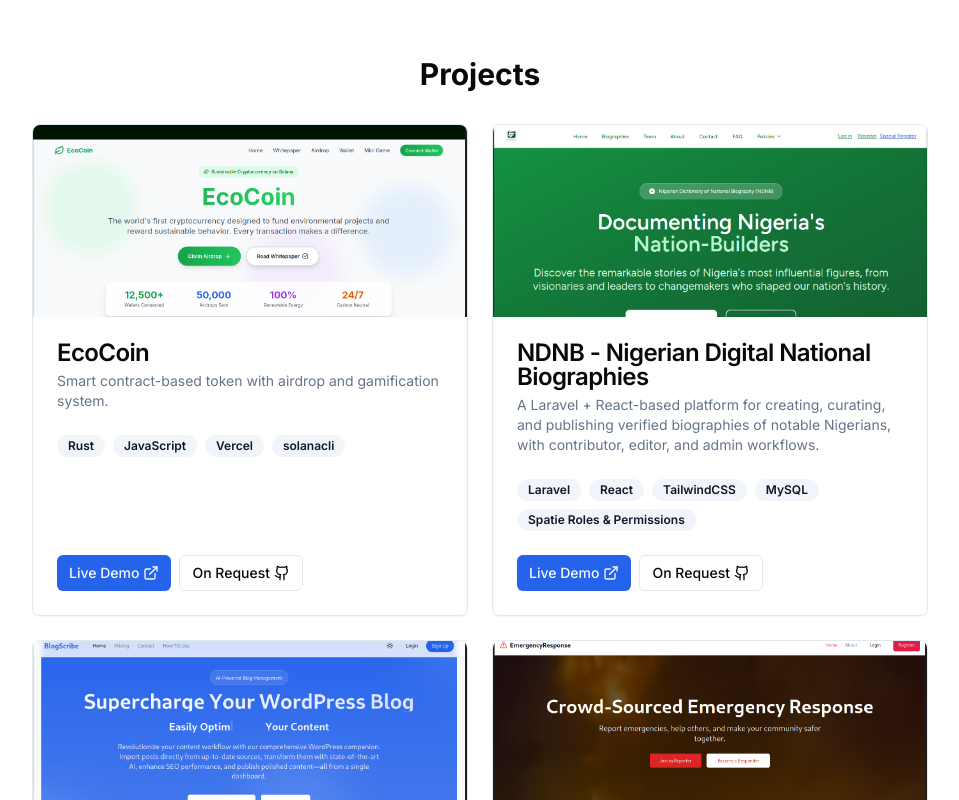
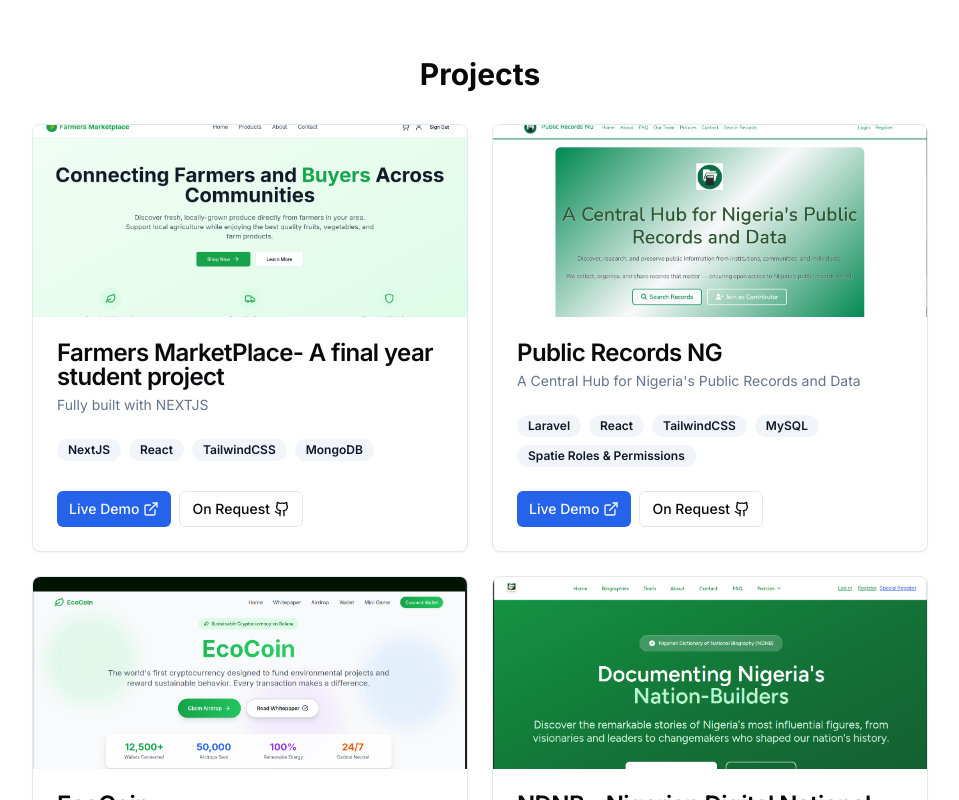
Before and after one commit to ojohpeters/MyPortFolio, a Next.js app: page / in a window 1280 px wide. Shown: the part 1560-2360 px from the top of the page, without its empty margins (160-1119 px from the left). Built offline with nearby package versions, Linux system fonts and the light colour scheme.

Commit message:
new projects added

```diff
--- a/components/projects.tsx
+++ b/components/projects.tsx
@@ -1,17 +1,51 @@
-"use client"
+"use client";
 
-import { motion } from "framer-motion"
-import { Button } from "@/components/ui/button"
-import { Card, CardContent, CardDescription, CardFooter, CardHeader, CardTitle } from "@/components/ui/card"
-import { Badge } from "@/components/ui/badge"
-import { ExternalLink, Github } from "lucide-react"
-import Image from "next/image"
-
+import { motion } from "framer-motion";
+import { Button } from "@/components/ui/button";
+import {
+  Card,
+  CardContent,
+  CardDescription,
+  CardFooter,
+  CardHeader,
+  CardTitle,
+} from "@/components/ui/card";
+import { Badge } from "@/components/ui/badge";
+import { ExternalLink, Github } from "lucide-react";
+import Image from "next/image";
 
 const projects = [
   {
+    title: "Farmers MarketPlace- A final year student project",
+    description: "Fully built with NEXTJS",
+    image: "/projects/farmers.png",
+    tags: [
+      "NextJS",
+      "React",
+      "TailwindCSS",
+      "MongoDB",
+    ],
+    demoUrl: "https://farmers-marketplace-navy.vercel.app/",
+    githubUrl: "#",
+  },
+  {
+    title: "Public Records NG",
+    description: "A Central Hub for Nigeria's Public Records and Data",
+    image: "/projects/publicrecords.png",
+    tags: [
+      "Laravel",
+      "React",
+      "TailwindCSS",
+      "MySQL",
+      "Spatie Roles & Permissions",
+    ],
+    demoUrl: "https://publicrecords.ng/",
+    githubUrl: "#",
+  },
+  {
     title: "EcoCoin",
-    description: "Smart contract-based token with airdrop and gamification system.",
+    description:
+      "Smart contract-based token with airdrop and gamification system.",
     image: "/projects/ecocoin.jpg",
     tags: ["Rust", "JavaScript", "Vercel", "solanacli"],
     demoUrl: "https://ecotp.org/",
@@ -19,18 +53,31 @@ const projects = [
   },
   {
     title: "NDNB - Nigerian Digital National Biographies",
-  description: "A Laravel + React-based platform for creating, curating, and publishing verified biographies of notable Nigerians, with contributor, editor, and admin workflows.",
+    description:
+      "A Laravel + React-based platform for creating, curating, and publishing verified biographies of notable Nigerians, with contributor, editor, and admin workflows.",
     image: "/projects/ndnb.png",
-  tags: ["Laravel", "React", "TailwindCSS", "MySQL", "Spatie Roles & Permissions"],
+    tags: [
+      "Laravel",
+      "React",
+      "TailwindCSS",
+      "MySQL",
+      "Spatie Roles & Permissions",
+    ],
     demoUrl: "https://ndnb.ng/",
     githubUrl: "#",
-}
-,
+  },
   {
     title: "AI-Powered WordPress Bot",
-    description: "Flask app for generating AI content and posting to WordPress via REST API.",
+    description:
+      "Flask app for generating AI content and posting to WordPress via REST API.",
     image: "/projects/wordpress-bot.jpg",
-    tags: ["Django", "OpenAI API", "TailwindCSS", "NextJS", "WordPress REST API"],
+    tags: [
+      "Django",
+      "OpenAI API",
+      "TailwindCSS",
+      "NextJS",
+      "WordPress REST API",
+    ],
     demoUrl: "https://blogscribe.vercel.app/",
     githubUrl: "#",
   },
@@ -44,14 +91,15 @@ const projects = [
   },
   {
     title: "Job Matcher MVP",
-    description: "AI-powered job matching platform (similar to Upwork/Jobberman).",
+    description:
+      "AI-powered job matching platform (similar to Upwork/Jobberman).",
     image: "/projects/jobs.png",
     tags: ["Django REST Framework", "Next.js", "PostgreSQL", "Tailwind"],
     demoUrl: "#", // Coming soon
     githubUrl: "#",
     inProgress: true,
   },
-]
+];
 
 export default function Projects() {
   return (
@@ -77,14 +125,19 @@ export default function Projects() {
                 <Card className="h-full flex flex-col overflow-hidden">
                   <div className="relative h-48 w-full">
                     <Image
-                      src={project.image || "/placeholder.svg?height=300&width=600"}
+                      src={
+                        project.image || "/placeholder.svg?height=300&width=600"
+                      }
                       alt={project.title}
                       fill
                       className="object-cover"
                     />
                     {project.inProgress && (
                       <div className="absolute top-2 right-2">
-                        <Badge variant="secondary" className="bg-yellow-500/20 text-yellow-700 dark:text-yellow-300">
+                        <Badge
+                          variant="secondary"
+                          className="bg-yellow-500/20 text-yellow-700 dark:text-yellow-300"
+                        >
                           In Progress
                         </Badge>
                       </div>
@@ -104,24 +157,42 @@ export default function Projects() {
                     </div>
                   </CardContent>
                   <CardFooter className="flex gap-2">
-                    <Button asChild variant="default" size="sm" className="gap-1" disabled={project.demoUrl === "#"}>
+                    <Button
+                      asChild
+                      variant="default"
+                      size="sm"
+                      className="gap-1"
+                      disabled={project.demoUrl === "#"}
+                    >
                       <a
                         href={project.demoUrl}
                         target="_blank"
                         rel="noopener noreferrer"
-                        className={project.demoUrl === "#" ? "cursor-not-allowed" : ""}
+                        className={
+                          project.demoUrl === "#" ? "cursor-not-allowed" : ""
+                        }
                       >
-                        {project.demoUrl === "#" ? "Coming Soon" : "Live Demo"} <ExternalLink size={14} />
+                        {project.demoUrl === "#" ? "Coming Soon" : "Live Demo"}{" "}
+                        <ExternalLink size={14} />
                       </a>
                     </Button>
-                    <Button asChild variant="outline" size="sm" className="gap-1" disabled={project.githubUrl === "#"}>
+                    <Button
+                      asChild
+                      variant="outline"
+                      size="sm"
+                      className="gap-1"
+                      disabled={project.githubUrl === "#"}
+                    >
                       <a
                         href={project.githubUrl}
                         target="_blank"
                         rel="noopener noreferrer"
-                        className={project.githubUrl === "#" ? "cursor-not-allowed" : ""}
+                        className={
+                          project.githubUrl === "#" ? "cursor-not-allowed" : ""
+                        }
                       >
-                        {project.githubUrl === "#" ? "On Request" : "Code"} <Github size={14} />
+                        {project.githubUrl === "#" ? "On Request" : "Code"}{" "}
+                        <Github size={14} />
                       </a>
                     </Button>
                   </CardFooter>
@@ -132,5 +203,5 @@ export default function Projects() {
         </motion.div>
       </div>
     </section>
-  )
+  );
 }
--- a/components/skills.tsx
+++ b/components/skills.tsx
@@ -7,11 +7,11 @@ import { Card, CardContent, CardHeader, CardTitle } from "@/components/ui/card"
 const skillCategories = [
   {
     title: "Languages",
-    skills: ["Python", "PHP", "JavaScript", "Rust (learning)", "Solidity"],
+    skills: ["Python", "PHP", "JavaScript", "Rust (learning)"],
   },
   {
     title: "Frameworks",
-    skills: ["Laravel", "Django", "Flask", "Next.js", "Express.js", "Axum"],
+    skills: ["Laravel", "Django", "Flask", "Next.js", "Axum"],
   },
   {
     title: "Web3 Tools",
@@ -19,11 +19,11 @@ const skillCategories = [
   },
   {
     title: "AI & ML",
-    skills: ["Model Training", "Machine Learning", "Data Analysis", "AI Integration", "Python ML Libraries"],
+    skills: ["Model Training", "Machine Learning", "Data Analysis", "AI Integration", "Python ML Libraries", "IBM SPSS"],
   },
   {
     title: "DevOps",
-    skills: ["Docker", "Git", "Vercel", "Render"],
+    skills: ["Docker", "Git", "Vercel", "Render", "Fly"],
   },
 ]
 
```
Also changed, not shown: public/projects/farmers.png (added), public/projects/publicrecords.png (added). Lines whose indentation alone changed are shown as unchanged.
